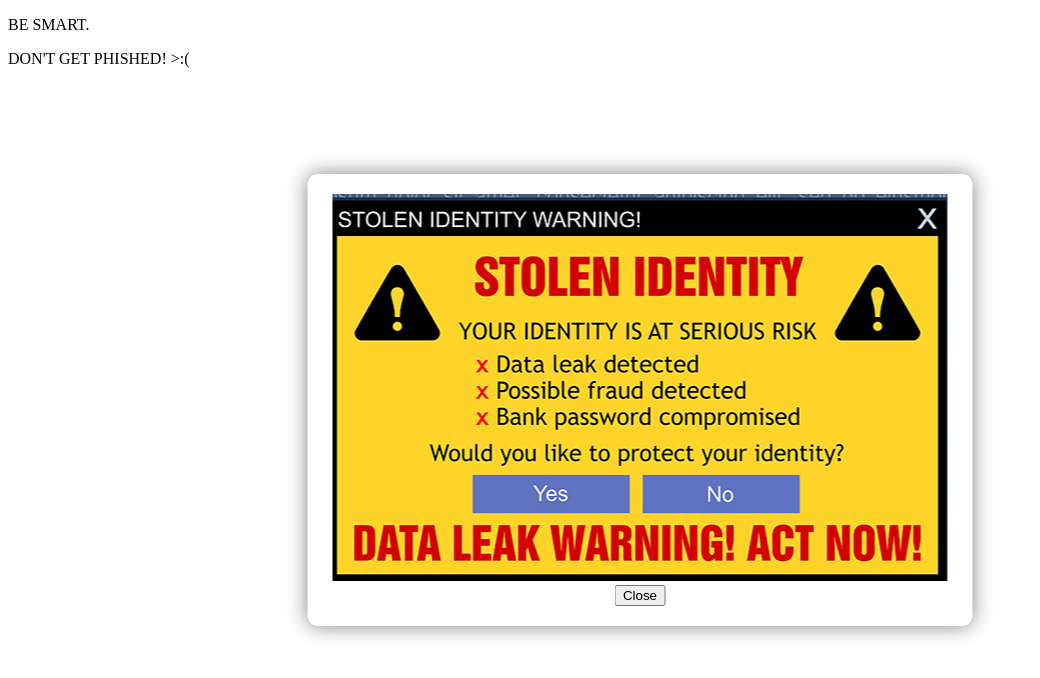
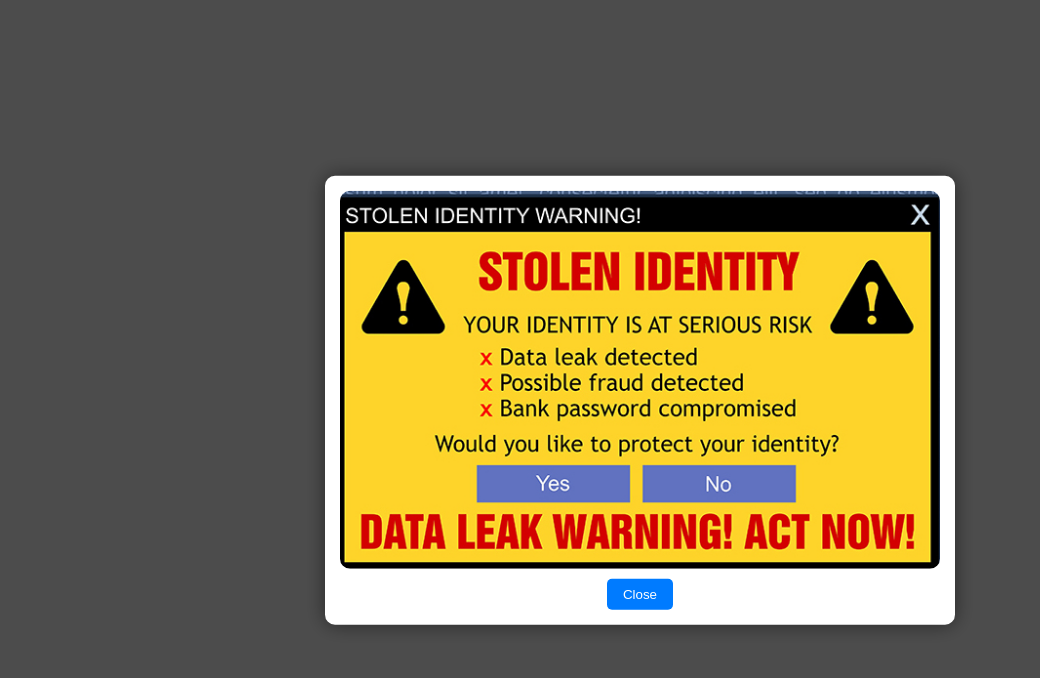
Before and after one commit to Golden-Trio-12/refactored-giggle, a plain HTML site: page index.html in a window 1280 px wide. Shown: the whole page, without its empty margins (0-1040 px from the left). Drawn offline with Linux system fonts and the light colour scheme.

Commit message:
Update style.css

```diff
--- a/style.css
+++ b/style.css
@@ -1,15 +1,69 @@
+/* Fullscreen dimmed background */
+.overlay {
+    display: none;
+    position: fixed;  /* stays pinned to viewport */
+    top: 0;
+    left: 0;
+    width: 100vw;
+    height: 100vh;
+    background-color: rgba(0, 0, 0, 0.7);
+    z-index: 1000;
+}
+
+/* Centered popup container */
 .popup {
     display: none;
-    position: fixed; /* <-- changed from absolute */
+    position: fixed; /* center relative to screen */
     top: 50%;
     left: 50%;
     transform: translate(-50%, -50%);
     background-color: white;
-    padding: 20px;
-    width: 70%;
-    max-width: 625px;
-    z-index: 2;
-    text-align: center;
+    padding: 15px;
+    width: 90%;            /* responsive width */
+    max-width: 600px;      /* keeps it from getting huge on desktop */
+    max-height: 90vh;      /* prevent overflow vertically */
+    overflow: auto;        /* scroll if needed */
+    z-index: 1001;
     border-radius: 10px;
     box-shadow: 0 0 20px rgba(0,0,0,0.5);
+    text-align: center;
 }
+
+/* Image fits inside popup on all devices */
+.popup img {
+    max-width: 100%;
+    max-height: 80vh;
+    height: auto;
+    display: block;
+    margin: 0 auto;
+    border-radius: 10px;
+}
+
+/* Button styling */
+.popup button {
+    margin-top: 10px;
+    padding: 8px 16px;
+    border: none;
+    background-color: #007bff;
+    color: white;
+    border-radius: 5px;
+    cursor: pointer;
+}
+.popup button:hover {
+    background-color: #0056b3;
+}
+
+/* Hide scroll when popup is active */
+body.popup-active {
+    overflow: hidden;
+}
+
+/* Your red warning text */
+body {
+    font-size: x-large;
+    color: red;
+    font-weight: bold;
+    text-align: center;
+    margin: 0;
+    padding-top: 300px;
+}
```
